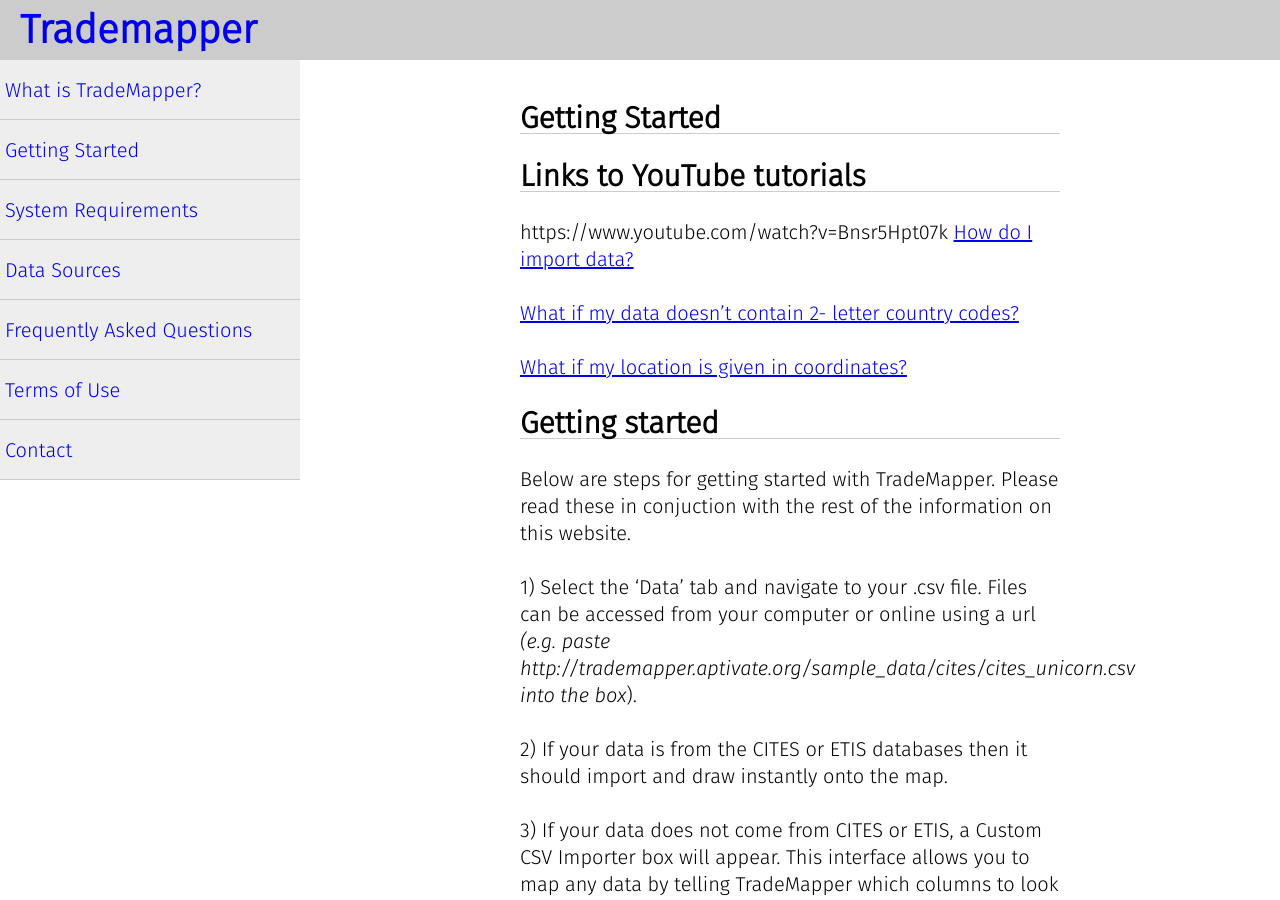
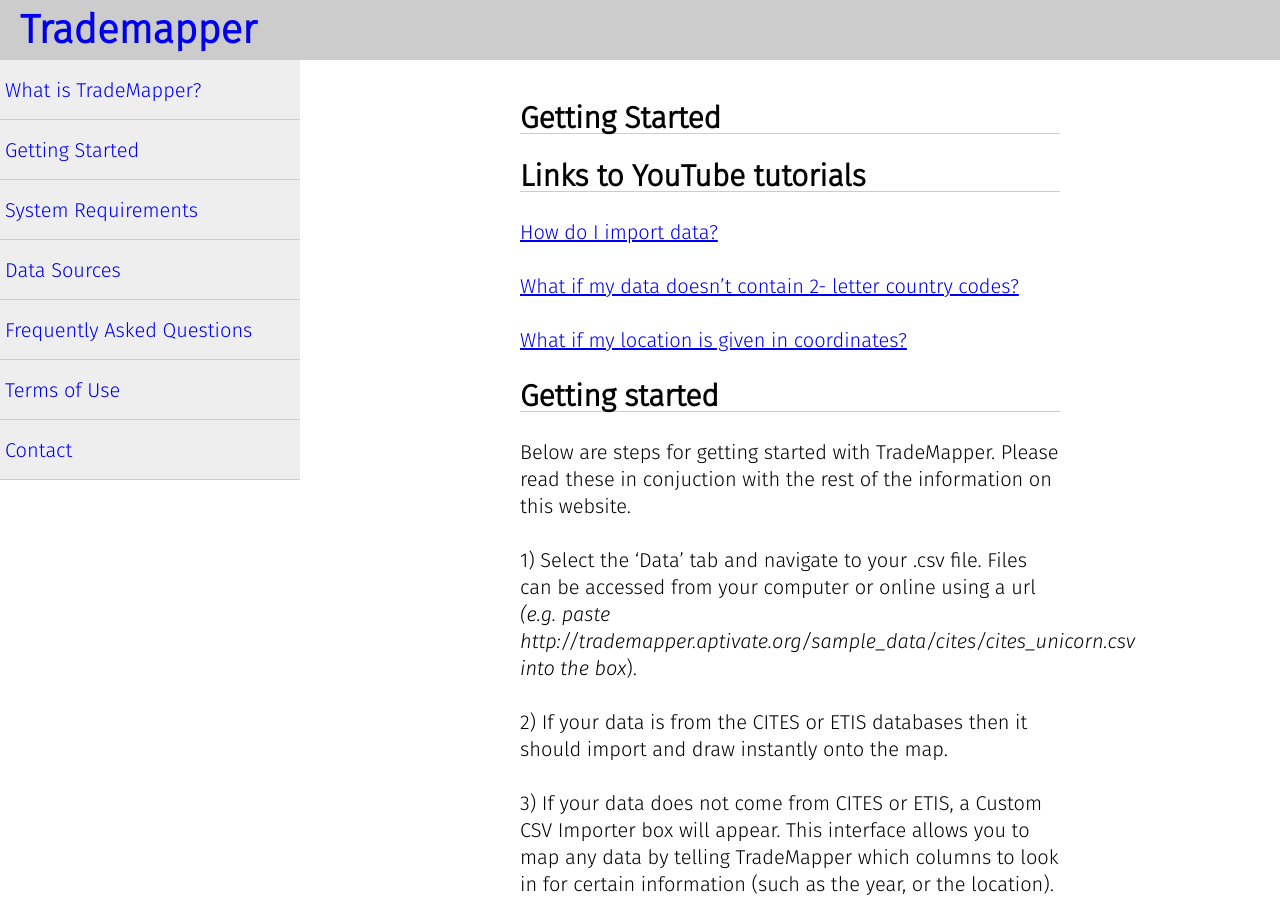
Before and after one commit to trademapper/trademapper-js, a Jekyll site: the page built from _pages/01_starting.md, in a window 1280 px wide and 900 px high. Built offline with Jekyll 4.4.1, drawn with Linux system fonts in a browser that asks for light colours; some of the changed lines change nothing that is shown.

Commit message:
Update 01_starting.md

```diff
--- a/_pages/01_starting.md
+++ b/_pages/01_starting.md
@@ -5,7 +5,6 @@
 ---
 ##Links to YouTube tutorials
 
-https://www.youtube.com/watch?v=Bnsr5Hpt07k
 <a href="https://www.youtube.com/watch?v=Bnsr5Hpt07k">How do I import data?</a>
 
 <a href="https://www.youtube.com/watch?v=EIklmvz_KiU">What if my data doesn't contain 2- letter country codes?</a>
```
